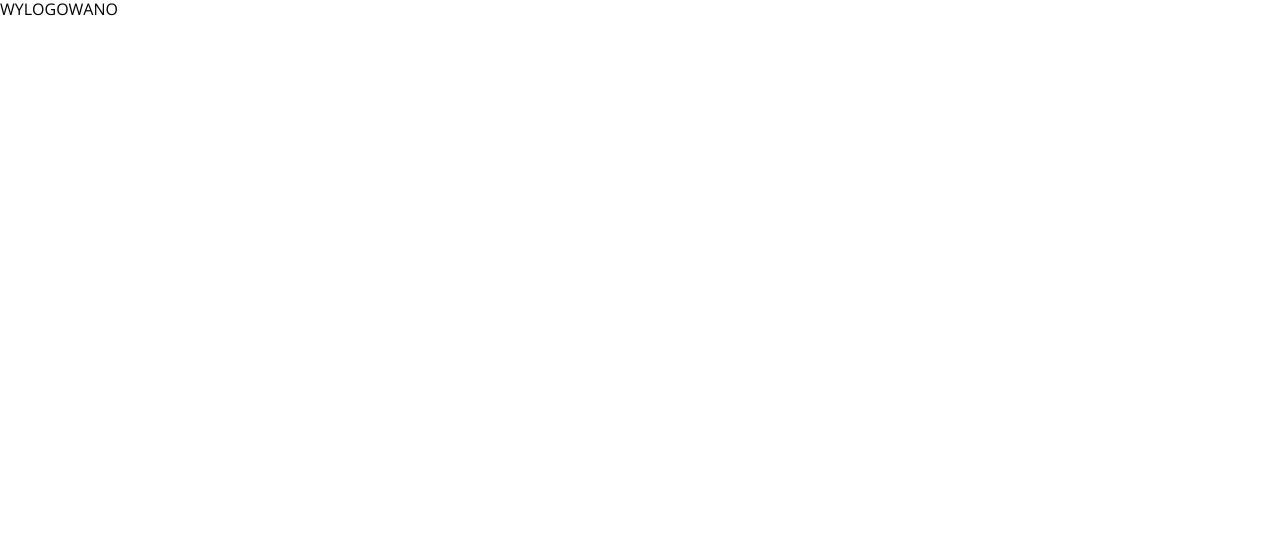
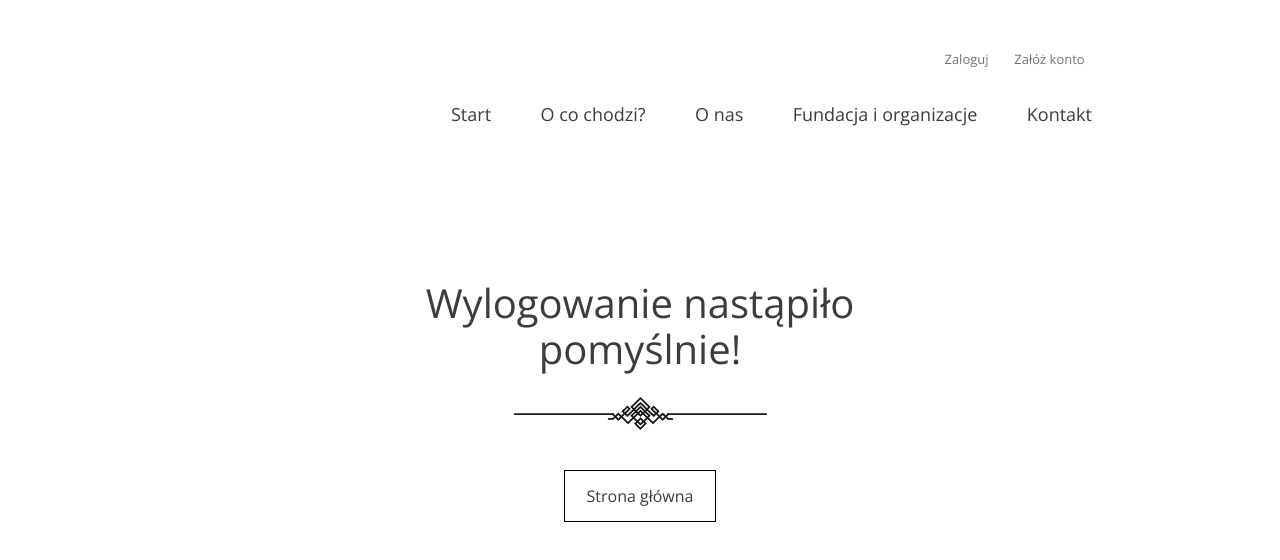
Before and after one commit to KenooG/Oddam_Rzeczy, a React (Vite) app: page /loggedout in a window 1280 px wide. Shown: the top 560 px of the page. Built offline with nearby package versions, Linux system fonts and the light colour scheme.

Commit message:
działający logout

```diff
--- a/src/components/LoggedOut.jsx
+++ b/src/components/LoggedOut.jsx
@@ -1,4 +1,4 @@
-
+import MenuLoggedOut from "./MenuLoggedOut.jsx";
 
 
 const LoggedOut = () => {
@@ -6,11 +6,34 @@ const LoggedOut = () => {
 
     return(
         <>
+   <div className="loggedoutmain">
+       <div className="upmain">
+           <MenuLoggedOut/>
 
-        WYLOGOWANO
+
+       </div>
+
+       <div className="downmain">
+           <p className="title">Wylogowanie nastąpiło pomyślnie!</p>
+           <div className="dec"></div>
+           <a href="/">
+               <div className="btn">Strona główna</div>
+           </a>
 
 
 
+
+       </div>
+
+
+
+
+
+
+
+
+
+   </div>
         </>
 
 
--- /dev/null
+++ b/src/components/MenuLoggedOut.jsx
@@ -0,0 +1,58 @@
+import {Link} from "react-scroll";
+
+const MenuLoggedOut = () => {
+
+
+    return (
+        <>
+            <div className="menubox">
+                <div className="up">
+                    <div className="upleft">
+                        <a href="/login">
+                            <div className="upbtn"><p className="btntxt">Zaloguj</p></div>
+                        </a>
+                        <a href="/register">
+                            <div className="upbtn"><p className="btntxt">Załóż konto</p></div>
+                        </a>
+                    </div>
+
+                </div>
+                <div className="down">
+                    <a href="/">
+                        <div className="downbtn">
+                            <p className="btntxt">Start</p>
+                        </div>
+                    </a>
+                    <a href="">
+                        <div className="downbtn">
+                            <p className="btntxt">O co chodzi?</p>
+                        </div>
+                    </a>
+                    <a href="">
+                        <div className="downbtn">
+                            <p className="btntxt">O nas</p>
+                        </div>
+                    </a>
+                    <a href="">
+                        <div className="downbtn">
+                            <p className="btntxt">Fundacja i organizacje</p>
+                        </div>
+                    </a>
+                    <a href="">
+                        <div className="downbtn">
+                            <p className="btntxt">Kontakt</p>
+                        </div>
+                    </a>
+                </div>
+            </div>
+
+
+        </>
+
+
+    )
+
+
+}
+
+export default MenuLoggedOut
--- a/src/scss/Main.scss
+++ b/src/scss/Main.scss
@@ -1351,3 +1351,82 @@ color: #3C3C3C;
 
 
 }
+
+
+.loggedoutmain{
+  width: 100vw;
+  height: 650px;
+  display: flex;
+  flex-direction: column;
+  align-items: center;
+
+.upmain{
+width: 700px;
+  height: 200px;
+  margin-top: 40px;
+  margin-right: 150px;
+  align-self: flex-end;
+
+
+
+
+
+}
+
+  .downmain{
+ height: 300px;
+    width:440px ;
+    display: flex;
+    flex-direction: column;
+    align-items: center;
+
+    .title{
+      width: 440px;
+      font-size: 40px;
+      font-family: 'Open Sans', sans-serif;
+      color: #3C3C3C;
+      text-align: center;
+      margin-bottom: 25px;
+
+
+
+
+    }
+    .dec{
+
+
+      width: 253px;
+      height: 33px;
+      background-image: url("../assets/Decoration.png");
+      background-position: center;
+      background-repeat: no-repeat;
+      background-size: cover;
+
+
+    }
+
+    a{
+      text-decoration: none;
+
+    }
+
+    .btn{
+      margin-top: 40px;
+      width: 150px;
+      height: 50px;
+      border: 1px solid black;
+      text-align: center;
+      display: flex;
+      align-items: center;
+      justify-content: center;
+
+      color: #3C3C3C;
+
+    }
+
+
+
+  }
+
+
+}
```
